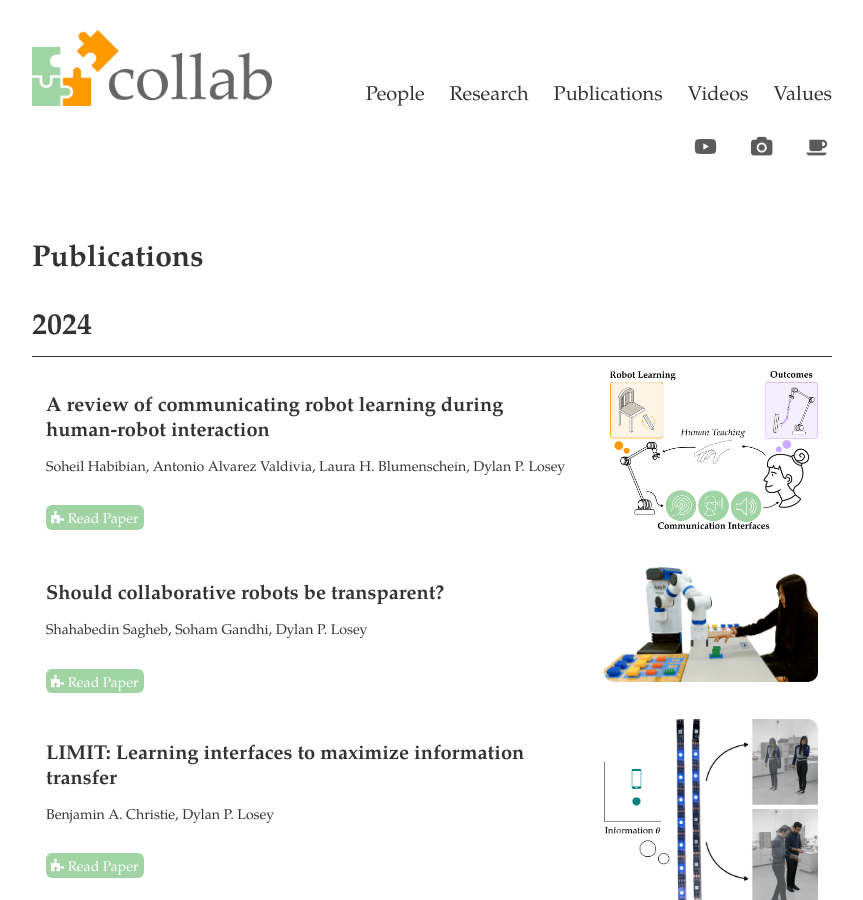
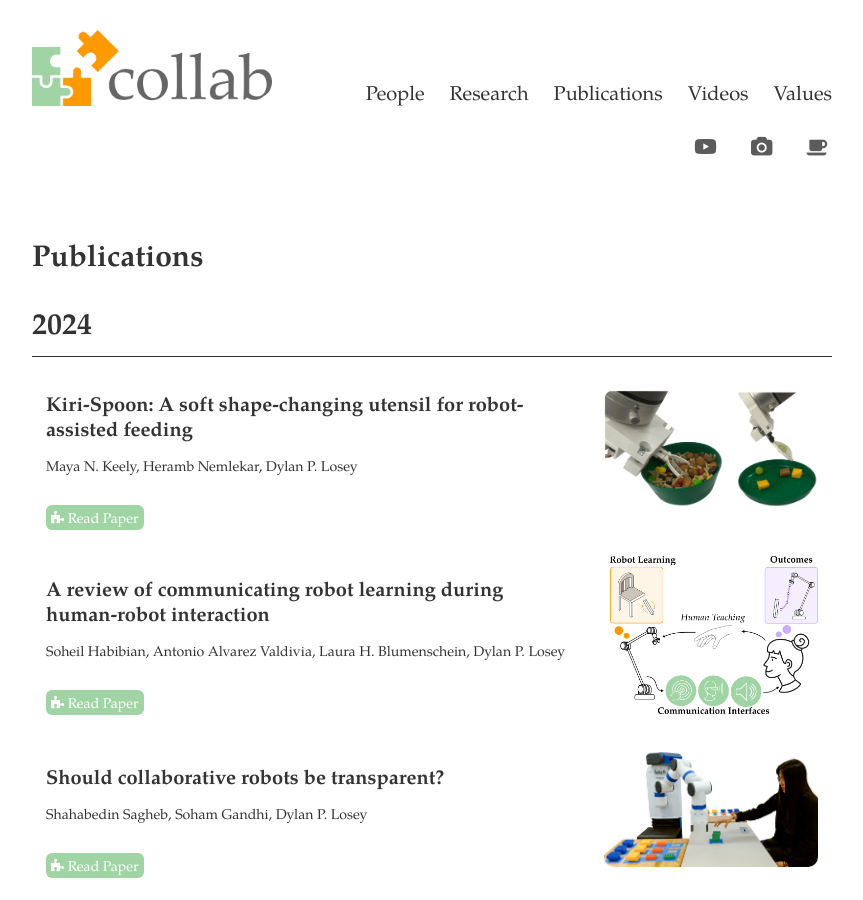
Before and after one commit to VT-Collab/vt-collab.github.io, a Jekyll site: the page built from publications.html, in a window 1280 px wide and 900 px high. Shown: the whole window, without its empty margins (208-1071 px from the left). Built offline with Jekyll 4.4.1, drawn with Linux system fonts in a browser that asks for light colours; nearby versions of some CDN libraries.

Commit message:
maya paper

```diff
--- a/_data/news.yml
+++ b/_data/news.yml
@@ -1,4 +1,4 @@
-- text: "Soheil and Antonio explain their research on communicating robot learning for VT News. See Soheil's interview <a href=\"https://news.vt.edu/videos/k/2023/11/1_nd818p5k.html\">here</a>."
+- text: "Soheil and Antonio explain their research on communicating robot learning for VT News! See Soheil's interview <a href=\"https://news.vt.edu/videos/k/2023/11/1_nd818p5k.html\">here</a>."
 
 - text: "Collab is featured in a book! Check out Chapter 9 of <i>Uncertain: The Wisdom and Wonder of Being Unsure</i> by Maggie Jackson."
 
--- a/_data/publications.yml
+++ b/_data/publications.yml
@@ -5,6 +5,14 @@
   note: ""
   pdf: ""
   figure: ""
+
+- title: "Kiri-Spoon: A soft shape-changing utensil for robot-assisted feeding"
+  authors: Maya N. Keely, Heramb Nemlekar, Dylan P. Losey
+  venue: ""
+  year: 2024
+  note: ""
+  pdf: /pdfs/keely_iros2024.pdf
+  figure: /images/publications/keely_iros2024.png
 
 - title: "A review of communicating robot learning during human-robot interaction"
   authors: Soheil Habibian, Antonio Alvarez Valdivia, Laura H. Blumenschein, Dylan P. Losey
```
Also changed, not shown: images/publications/keely_iros2024.png (added), 1 other file.
